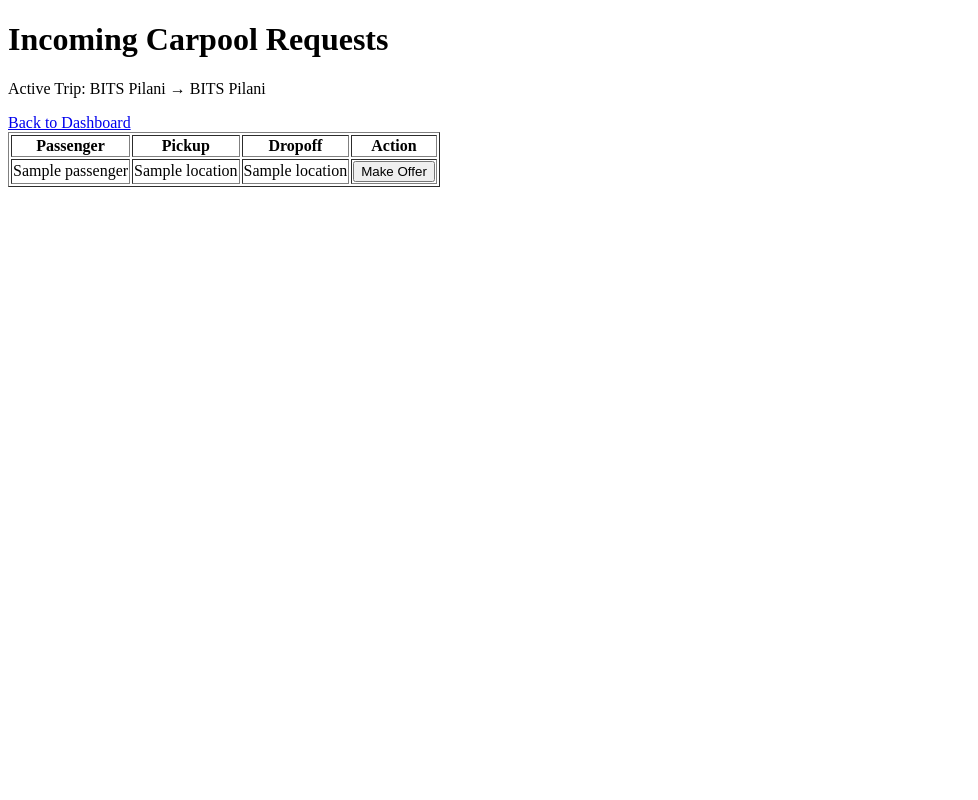
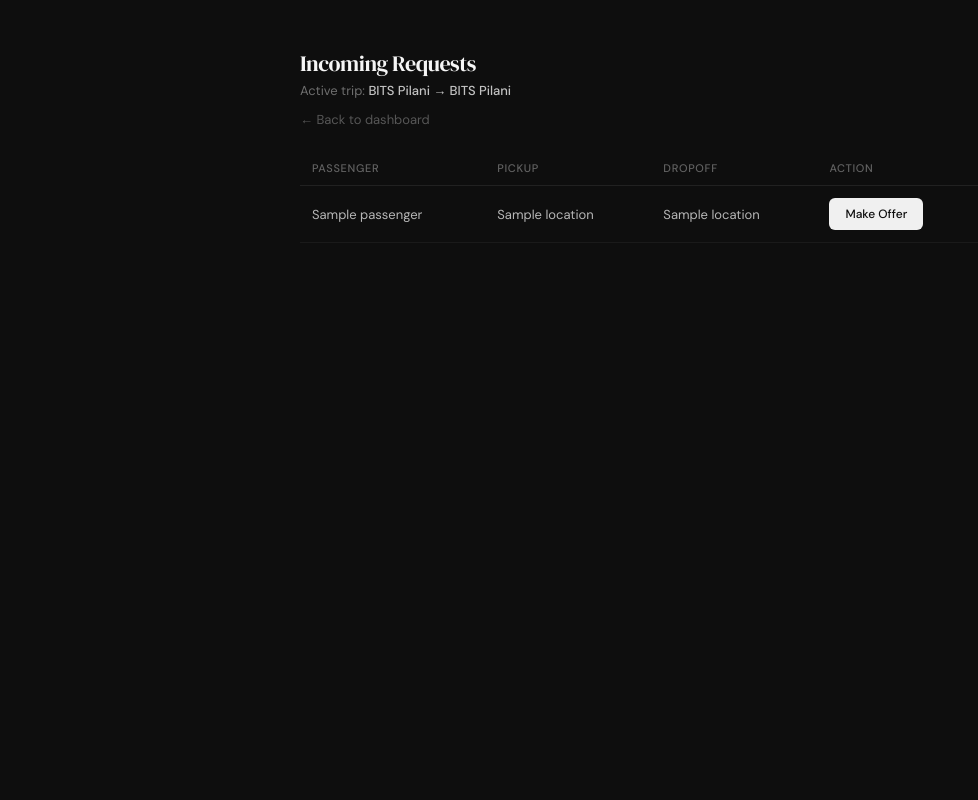
Before and after one commit to DeadIdle/carpooling, a Django app: template core/network/templates/network/view_requests.html in a window 1280 px wide. Shown: the whole page, without its empty margins (0-978 px from the left). Run offline with Django 5.2, Linux system fonts and the light colour scheme; data comes from the database, SQL or seed files in the repository; tables that the repository leaves empty hold one stand-in row (values such as "Sample post"); the template is opened without the code that fills it: values that come from a table or form of the project are taken from there, most other values are stand-ins (such as "Sample title", 1, 10 or a date in 2020).

Commit message:
html fix 2

```diff
--- a/core/network/templates/network/view_requests.html
+++ b/core/network/templates/network/view_requests.html
@@ -1,18 +1,144 @@
 <!DOCTYPE html>
-<html>
-<head><title>View Requests</title></head>
+<html lang="en">
+<head>
+  <meta charset="UTF-8">
+  <meta name="viewport" content="width=device-width, initial-scale=1.0">
+  <title>Incoming Requests</title>
+  <link href="https://fonts.googleapis.com/css2?family=DM+Sans:wght@300;400;500&family=DM+Serif+Display&display=swap" rel="stylesheet">
+  <style>
+    *, *::before, *::after { box-sizing: border-box; margin: 0; padding: 0; }
+
+    body {
+      font-family: 'DM Sans', sans-serif;
+      background: #0e0e0e;
+      min-height: 100vh;
+      padding: 3rem 1rem;
+    }
+
+    .container {
+      width: 100%;
+      max-width: 680px;
+      margin: 0 auto;
+    }
+
+    .header {
+      margin-bottom: 2rem;
+    }
+
+    .brand {
+      font-family: 'DM Serif Display', serif;
+      font-size: 22px;
+      color: #f5f5f5;
+      letter-spacing: -0.5px;
+      margin-bottom: 0.25rem;
+    }
+
+    .trip-info {
+      font-size: 13px;
+      color: rgba(255,255,255,0.4);
+    }
+
+    .trip-info span {
+      color: rgba(255,255,255,0.75);
+      font-weight: 500;
+    }
+
+    .back {
+      display: inline-block;
+      margin-top: 0.75rem;
+      font-size: 13px;
+      color: rgba(255,255,255,0.3);
+      text-decoration: none;
+      transition: color 0.15s;
+    }
+
+    .back:hover { color: rgba(255,255,255,0.6); }
+
+    .alert {
+      font-size: 13px;
+      color: #ff6b6b;
+      background: rgba(255,107,107,0.08);
+      border: 0.5px solid rgba(255,107,107,0.2);
+      border-radius: 8px;
+      padding: 12px 16px;
+      margin-bottom: 1.5rem;
+    }
+
+    table {
+      width: 100%;
+      border-collapse: collapse;
+      margin-top: 1rem;
+    }
+
+    thead th {
+      font-size: 11px;
+      font-weight: 500;
+      color: rgba(255,255,255,0.35);
+      letter-spacing: 0.06em;
+      text-transform: uppercase;
+      text-align: left;
+      padding: 0 12px 10px;
+      border-bottom: 0.5px solid rgba(255,255,255,0.08);
+    }
+
+    tbody tr {
+      border-bottom: 0.5px solid rgba(255,255,255,0.05);
+      transition: background 0.1s;
+    }
+
+    tbody tr:hover { background: rgba(255,255,255,0.03); }
+
+    tbody td {
+      font-size: 13px;
+      color: rgba(255,255,255,0.7);
+      padding: 12px;
+    }
+
+    .btn {
+      height: 32px;
+      padding: 0 16px;
+      font-size: 12px;
+      font-family: 'DM Sans', sans-serif;
+      font-weight: 500;
+      border-radius: 6px;
+      border: none;
+      background: #f0f0f0;
+      color: #0e0e0e;
+      cursor: pointer;
+      transition: opacity 0.15s;
+    }
+
+    .btn:hover { opacity: 0.75; }
+
+    .empty {
+      text-align: center;
+      padding: 3rem 0;
+      font-size: 13px;
+      color: rgba(255,255,255,0.25);
+    }
+  </style>
+</head>
 <body>
-    <h1>Incoming Carpool Requests</h1>
-    <p>Active Trip: {{ Active_Trip.start_node }} → {{ Active_Trip.end_node }}</p>
-    <a href="{% url 'driver_dashboard' %}">Back to Dashboard</a>
+  <div class="container">
+    <div class="header">
+      <p class="brand">Incoming Requests</p>
+      <p class="trip-info">Active trip: <span>{{ Active_Trip.start_node }} → {{ Active_Trip.end_node }}</span></p>
+      <a class="back" href="{% url 'driver_dashboard' %}">← Back to dashboard</a>
+    </div>
 
     {% if full %}
-        <p style="color:red;">Your trip is full, no more passengers can be added.</p>
+      <div class="alert">Your trip is full — no more passengers can be added.</div>
     {% elif Requests|length > 0 %}
-        <table border="1">
+      <table>
+        <thead>
           <tr>
-                <th>Passenger</th><th>Pickup</th><th>Dropoff</th><th>Action</th>
+            <th>Passenger</th>
+            <th>Pickup</th>
+            <th>Dropoff</th>
+            <th>Action</th>
           </tr>
+        </thead>
+        <tbody>
           {% for req in Requests %}
           <tr>
             <td>{{ req.passenger }}</td>
@@ -21,14 +147,16 @@
             <td>
               <form method="POST" action="{% url 'make_offer' Active_Trip.id req.id %}">
                 {% csrf_token %}
-                        <button type="submit">Make Offer</button>
+                <button class="btn" type="submit">Make Offer</button>
               </form>
             </td>
           </tr>
           {% endfor %}
+        </tbody>
       </table>
     {% else %}
-        <p>No matching requests at the moment.</p>
+      <p class="empty">No matching requests at the moment.</p>
     {% endif %}
+  </div>
 </body>
 </html>
```
Lines whose indentation alone changed are shown as unchanged.
